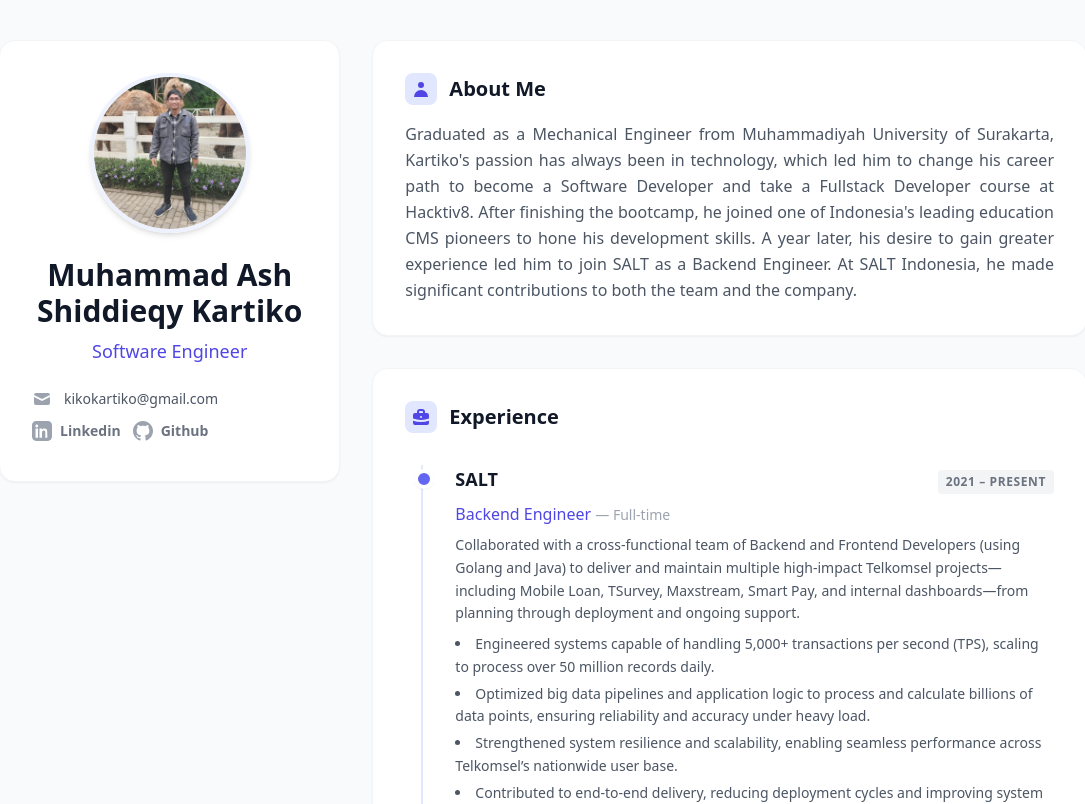
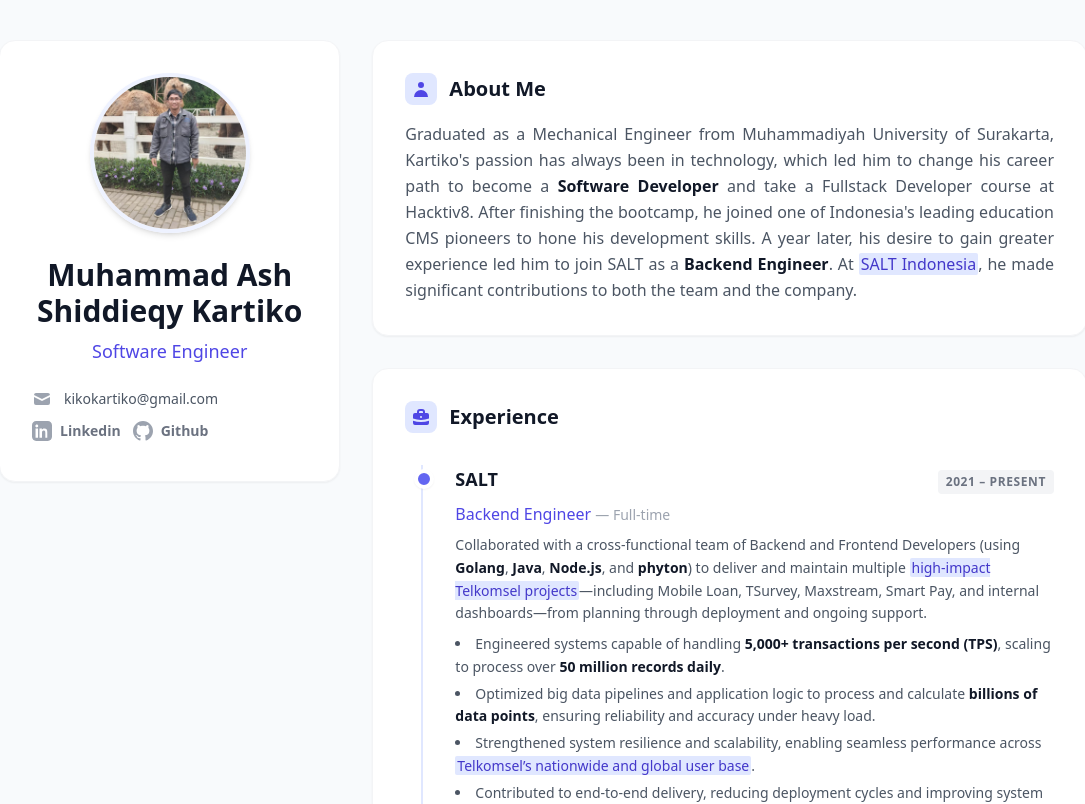
Before and after one commit to shiddiq-kiko/shiddiq-kiko.github.io, a Vue app: page / in a window 1280 px wide. Shown: the part 800-1604 px from the top of the page, without its empty margins (97-1182 px from the left). Built offline with nearby package versions, Linux system fonts and the light colour scheme.

Commit message:
Add bold and highlight text parsing in HighlightedText component

```diff
--- a/src/App.vue
+++ b/src/App.vue
@@ -7,6 +7,7 @@
 import ExpertiseList from './modules/career/ExpertiseList.vue';
 import ProjectList from './modules/career/ProjectList.vue';
 import FloatingNavbar from './ui/FloatingNavbar.vue';
+import HighlightedText from './ui/HighlightedText.vue';
 
 import { ProfileRepository } from './modules/identity/ProfileRepository';
 import { CareerRepository } from './modules/career/CareerRepository';
@@ -75,9 +76,7 @@
                    </span>
                    About Me
                  </h2>
-                <p class="text-gray-600 dark:text-slate-300 leading-relaxed text-justify print:text-gray-800">
-                    {{ profile.overview }}
-                </p>
+                 <HighlightedText tag="p" :text="profile.overview" class="text-gray-600 dark:text-slate-300 leading-relaxed text-justify print:text-gray-800" />
              </section>
 
             <!-- Experience -->
--- a/src/modules/career/CareerRepository.ts
+++ b/src/modules/career/CareerRepository.ts
@@ -7,11 +7,11 @@
     period: "2021 – PRESENT",
     type: "Full-time",
     link: "https://salt.id/id-en",
-    description: "Collaborated with a cross-functional team of Backend and Frontend Developers (using Golang and Java) to deliver and maintain multiple high-impact Telkomsel projects—including Mobile Loan, TSurvey, Maxstream, Smart Pay, and internal dashboards—from planning through deployment and ongoing support.",
+    description: "Collaborated with a cross-functional team of Backend and Frontend Developers (using **Golang**, **Java**, **Node.js**, and **phyton**) to deliver and maintain multiple ==high-impact Telkomsel projects==—including Mobile Loan, TSurvey, Maxstream, Smart Pay, and internal dashboards—from planning through deployment and ongoing support.",
     listDescription: [
-      "Engineered systems capable of handling 5,000+ transactions per second (TPS), scaling to process over 50 million records daily.",
-      "Optimized big data pipelines and application logic to process and calculate billions of data points, ensuring reliability and accuracy under heavy load.",
-      "Strengthened system resilience and scalability, enabling seamless performance across Telkomsel’s nationwide user base.",
+      "Engineered systems capable of handling **5,000+ transactions per second (TPS)**, scaling to process over **50 million records daily**.",
+      "Optimized big data pipelines and application logic to process and calculate **billions of data points**, ensuring reliability and accuracy under heavy load.",
+      "Strengthened system resilience and scalability, enabling seamless performance across ==Telkomsel’s nationwide and global user base==.",
       "Contributed to end-to-end delivery, reducing deployment cycles and improving system uptime, directly supporting Telkomsel’s digital transformation initiatives."
     ],
     techStack: ["Golang", "Java", "Spring Boot", "Microservices", "PostgreSQL", "Redis", "Kafka",
@@ -24,9 +24,9 @@
     period: "2020 – 2021",
     type: "Full-time",
     link: "https://edconnect.co.id/",
-    description: "Developed, enhanced, and maintained a web-based School Management System portal tailored to client requirements, leveraging Java and Vue.js for scalable and user-friendly solutions.",
+    description: "Developed, enhanced, and maintained a web-based ==School Management System portal== tailored to client requirements, leveraging Java and Vue.js for scalable and user-friendly solutions.",
     listDescription: [
-      "Engineered a robust platform adopted by multiple high-profile private schools in Indonesia, supporting 5,000+ students.",
+      "Engineered a robust platform adopted by multiple high-profile private schools in Indonesia, supporting **5,000+ students**.",
       "Optimized system architecture to handle large-scale academic and administrative data, ensuring smooth performance during peak usage periods.",
       "Strengthened system reliability and usability, enhancing the experience for schools, teachers, students, and parents.",
       "Delivered measurable improvements in efficiency, reducing manual processes and enabling real-time access to academic records, attendance, and financial data."
@@ -60,14 +60,14 @@
     degree: "Full Stack Programming",
     period: "2019",
     link: "https://hacktiv8.com/",
-    description: "An intensive coding bootcamp best known for its industry-aligned curriculum, strong job-placement focus, and expertise in training beginners to become job-ready software developers through immersive, project-based learning."
+    description: "An **intensive coding bootcamp** best known for its industry-aligned curriculum, strong job-placement focus, and expertise in training beginners to become job-ready software developers through immersive, project-based learning."
   },
   {
     institution: "Muhammadiyah University of Surakarta",
     degree: "Mechanical Engineering",
     period: "2013-2018",
     link: "https://www.ums.ac.id/",
-    description: "A well-established engineering program within a nationally accredited private university in Indonesia known for its strong practical focus, solid engineering fundamentals, hands-on laboratory, innovation-based learning, and technology development with an emphasis on real-world applications and Islamic values."
+    description: "A well-established engineering program within a nationally accredited private university in Indonesia known for its strong practical focus, solid engineering fundamentals, hands-on laboratory, **innovation-based learning**, and technology development."
   }
 ];
 
--- a/src/modules/career/EducationList.vue
+++ b/src/modules/career/EducationList.vue
@@ -1,5 +1,6 @@
 <script setup lang="ts">
 import { Education } from './types';
+import HighlightedText from '../../ui/HighlightedText.vue';
 
 defineProps<{
   educations: Education[]
@@ -28,9 +29,7 @@
         </div>
         <p class="text-indigo-600 dark:text-indigo-400 font-medium print:text-sm print:text-gray-700 print:font-bold">{{ edu.degree }}</p>
 
-        <p v-if="edu.description" class="text-gray-600 dark:text-slate-300 leading-relaxed text-sm print:text-justify print:text-gray-800">
-            {{ edu.description }}
-        </p>
+        <HighlightedText v-if="edu.description" tag="p" :text="edu.description" class="text-gray-600 dark:text-slate-300 leading-relaxed text-sm print:text-justify print:text-gray-800" />
       </div>
     </div>
   </div>
--- a/src/modules/career/ExperienceList.vue
+++ b/src/modules/career/ExperienceList.vue
@@ -1,5 +1,6 @@
 <script setup lang="ts">
 import { Experience } from './types';
+import HighlightedText from '../../ui/HighlightedText.vue';
 
 defineProps<{
   experiences: Experience[]
@@ -33,13 +34,11 @@
 
         <p class="text-indigo-600 dark:text-indigo-400 font-medium mb-2 print:text-sm print:text-gray-700 print:mb-1 print:font-bold">{{ exp.role }} <span v-if="exp.type" class="text-gray-400 dark:text-slate-500 font-normal text-sm print:text-gray-500"> — {{ exp.type }}</span></p>
 
-        <p v-if="exp.description" class="text-gray-600 dark:text-slate-300 leading-relaxed text-sm print:text-justify print:text-gray-800">
-            {{ exp.description }}
-        </p>
+        <HighlightedText v-if="exp.description" tag="p" :text="exp.description" class="text-gray-600 dark:text-slate-300 leading-relaxed text-sm print:text-justify print:text-gray-800" />
 
         <ul v-if="exp.listDescription && exp.listDescription.length > 0" class="mt-2 space-y-1 list-disc list-inside text-gray-600 dark:text-slate-300 text-sm print:text-gray-800">
           <li v-for="(item, iIndex) in exp.listDescription" :key="iIndex" class="leading-relaxed">
-            {{ item }}
+            <HighlightedText :text="item" />
           </li>
         </ul>
 
--- a/src/modules/career/ExpertiseList.vue
+++ b/src/modules/career/ExpertiseList.vue
@@ -1,4 +1,6 @@
 <script setup lang="ts">
+import HighlightedText from '../../ui/HighlightedText.vue';
+
 defineProps<{
   expertise: string[];
   techStack: string[];
@@ -27,7 +29,7 @@
             :key="skill"
             class="px-3 py-1 bg-slate-50 dark:bg-slate-700/50 text-slate-700 dark:text-slate-300 font-medium text-xs rounded-lg border border-slate-200 dark:border-slate-600 hover:border-indigo-300 dark:hover:border-indigo-500 hover:text-indigo-600 dark:hover:text-indigo-400 hover:bg-indigo-50 dark:hover:bg-indigo-900/20 transition-all duration-300 cursor-default print:bg-transparent print:border-gray-300 print:text-gray-800 print:px-2 print:py-0.5"
           >
-            {{ skill }}
+            <HighlightedText :text="skill" />
           </span>
         </div>
       </div>
@@ -41,7 +43,7 @@
             :key="item"
             class="px-3 py-1 bg-indigo-50/50 dark:bg-indigo-900/20 text-indigo-700 dark:text-indigo-300 font-medium text-xs rounded-lg border border-indigo-100 dark:border-indigo-800 hover:border-indigo-400 transition-all duration-300 cursor-default print:bg-transparent print:border-gray-300 print:text-gray-800 print:px-2 print:py-0.5"
           >
-            {{ item }}
+            <HighlightedText :text="item" />
           </span>
         </div>
       </div>
@@ -55,7 +57,7 @@
             :key="lang"
             class="px-3 py-1 bg-slate-50 dark:bg-slate-700/50 text-slate-700 dark:text-slate-300 font-medium text-xs rounded-lg border border-slate-200 dark:border-slate-600 print:bg-transparent print:border-none print:text-gray-800 print:px-0 print:py-0 print:mr-4"
           >
-            {{ lang }}
+            <HighlightedText :text="lang" />
           </span>
         </div>
       </div>
--- a/src/modules/career/ProjectList.vue
+++ b/src/modules/career/ProjectList.vue
@@ -1,5 +1,6 @@
 <script setup lang="ts">
 import { Project } from './types';
+import HighlightedText from '../../ui/HighlightedText.vue';
 
 defineProps<{
   projects: Project[]
@@ -34,7 +35,7 @@
                </div>
           </div>
 
-          <p class="text-gray-600 dark:text-slate-300 text-sm mb-6 flex-grow print:text-xs print:mb-1 print:text-gray-800 print:leading-tight">{{ project.description }}</p>
+          <HighlightedText :text="project.description" tag="p" class="text-gray-600 dark:text-slate-300 text-sm mb-6 flex-grow print:text-xs print:mb-1 print:text-gray-800 print:leading-tight" />
 
           <div class="flex flex-col space-y-2 mt-auto">
               <!-- Download Links -->
--- a/src/modules/identity/ProfileRepository.ts
+++ b/src/modules/identity/ProfileRepository.ts
@@ -13,8 +13,8 @@
   linkedin: "https://www.linkedin.com/in/muhammad-ash-shiddieqy-kartiko-a960b41a5/",
   github: "https://github.com/shiddiq-kiko",
   avatarUrl: avatarImage,
-  introduction: "Hello, my name is Muhammad Ash Shiddieqy Kartiko but my friend call me Kiko, your friendly Engineer",
-  overview: "Graduated as a Mechanical Engineer from Muhammadiyah University of Surakarta, Kartiko's passion has always been in technology, which led him to change his career path to become a Software Developer and take a Fullstack Developer course at Hacktiv8. After finishing the bootcamp, he joined one of Indonesia's leading education CMS pioneers to hone his development skills. A year later, his desire to gain greater experience led him to join SALT as a Backend Engineer. At SALT Indonesia, he made significant contributions to both the team and the company.",
+  introduction: "Hello, my name is Muhammad Ash Shiddieqy Kartiko but my friend call me **Kiko**, your friendly **Engineer**",
+  overview: "Graduated as a Mechanical Engineer from Muhammadiyah University of Surakarta, Kartiko's passion has always been in technology, which led him to change his career path to become a **Software Developer** and take a Fullstack Developer course at Hacktiv8. After finishing the bootcamp, he joined one of Indonesia's leading education CMS pioneers to hone his development skills. A year later, his desire to gain greater experience led him to join SALT as a **Backend Engineer**. At ==SALT Indonesia==, he made significant contributions to both the team and the company.",
   expertise: [
     "SDLC",
     "Agile Scrum",
@@ -40,6 +40,7 @@
     "NestJS",
     "Golang",
     "Java",
+    "phyton",
     "JUnit",
     "Mockito",
     "GCP",
--- a/src/ui/HeroSection.vue
+++ b/src/ui/HeroSection.vue
@@ -1,6 +1,7 @@
 <script setup lang="ts">
 import { ref, onMounted, onUnmounted, computed } from 'vue';
 import { Profile } from '../modules/identity/types';
+import HighlightedText from './HighlightedText.vue';
 
 defineProps<{
   profile: Profile
@@ -67,7 +68,7 @@
             Hi, I'm <span class="text-indigo-600 dark:text-indigo-400">{{ profile.nickname }}</span>.
         </h1>
         <p class="text-xl sm:text-2xl text-gray-600 dark:text-slate-300 font-light leading-relaxed">
-            "{{ profile.introduction }}"
+            "<HighlightedText :text="profile.introduction" />"
         </p>
     </div>
 
--- /dev/null
+++ b/src/ui/HighlightedText.vue
@@ -0,0 +1,45 @@
+<script setup lang="ts">
+import { computed } from 'vue';
+
+const props = defineProps<{
+  text: string;
+  tag?: string;
+}>();
+
+const parsedSegments = computed(() => {
+  if (!props.text) return [];
+
+  // Regex for **bold** and ==highlight==
+  const regex = /(\*\*.*?\*\*|==.*?==)/g;
+  const segments = props.text.split(regex);
+
+  return segments.map(segment => {
+    if (segment.startsWith('**') && segment.endsWith('**')) {
+      return {
+        type: 'bold',
+        content: segment.slice(2, -2)
+      };
+    } else if (segment.startsWith('==') && segment.endsWith('==')) {
+      return {
+        type: 'highlight',
+        content: segment.slice(2, -2)
+      };
+    } else {
+      return {
+        type: 'text',
+        content: segment
+      };
+    }
+  });
+});
+</script>
+
+<template>
+  <component :is="tag || 'span'">
+    <template v-for="(segment, index) in parsedSegments" :key="index">
+      <strong v-if="segment.type === 'bold'" class="font-bold text-gray-900 dark:text-white">{{ segment.content }}</strong>
+      <mark v-else-if="segment.type === 'highlight'" class="bg-indigo-100 dark:bg-indigo-500/30 text-indigo-700 dark:text-indigo-200 px-0.5 rounded-sm font-medium">{{ segment.content }}</mark>
+      <template v-else>{{ segment.content }}</template>
+    </template>
+  </component>
+</template>
```
Also changed, not shown: src/style.css (+9 -0 lines). Lines whose indentation alone changed are shown as unchanged.
